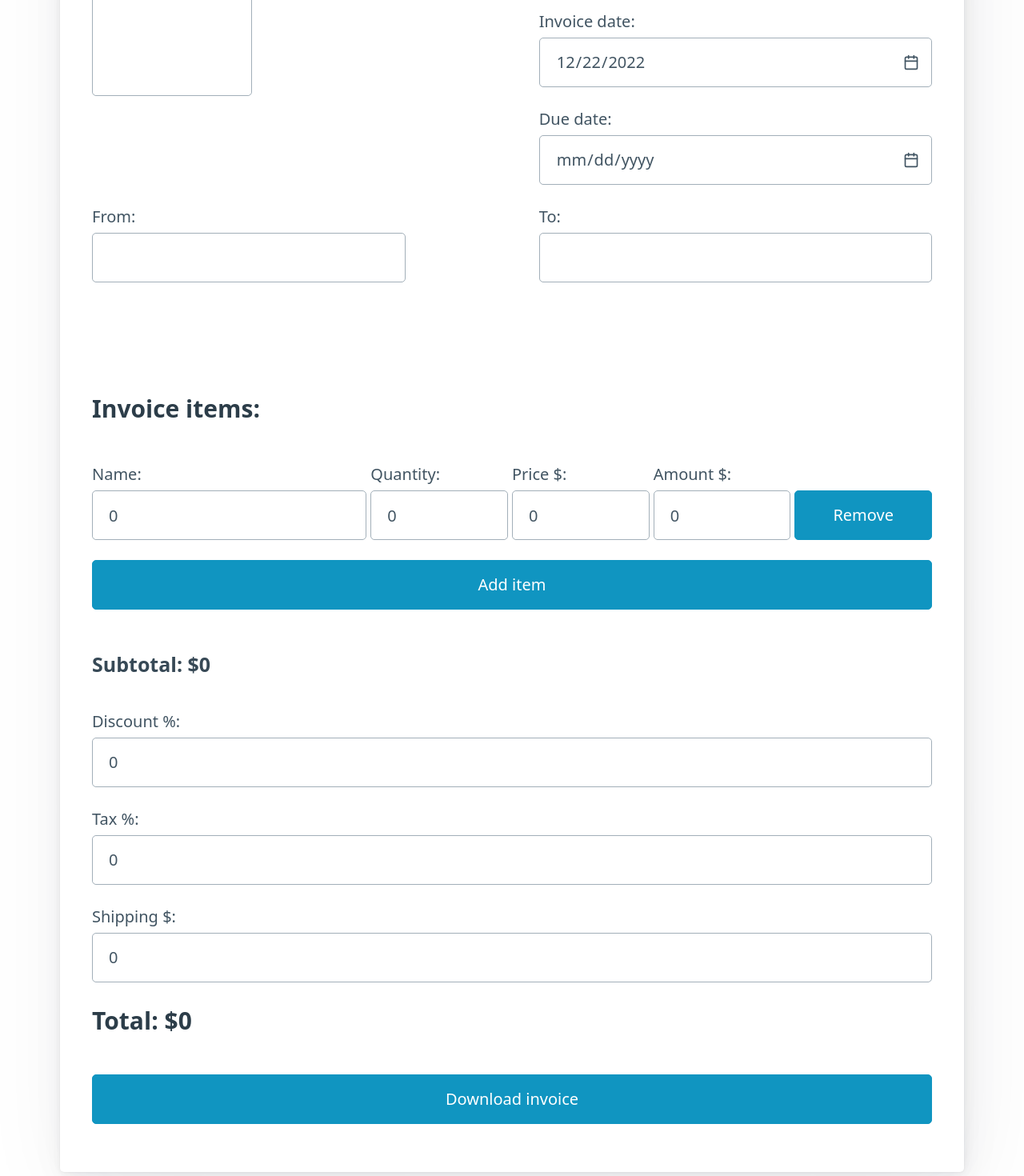
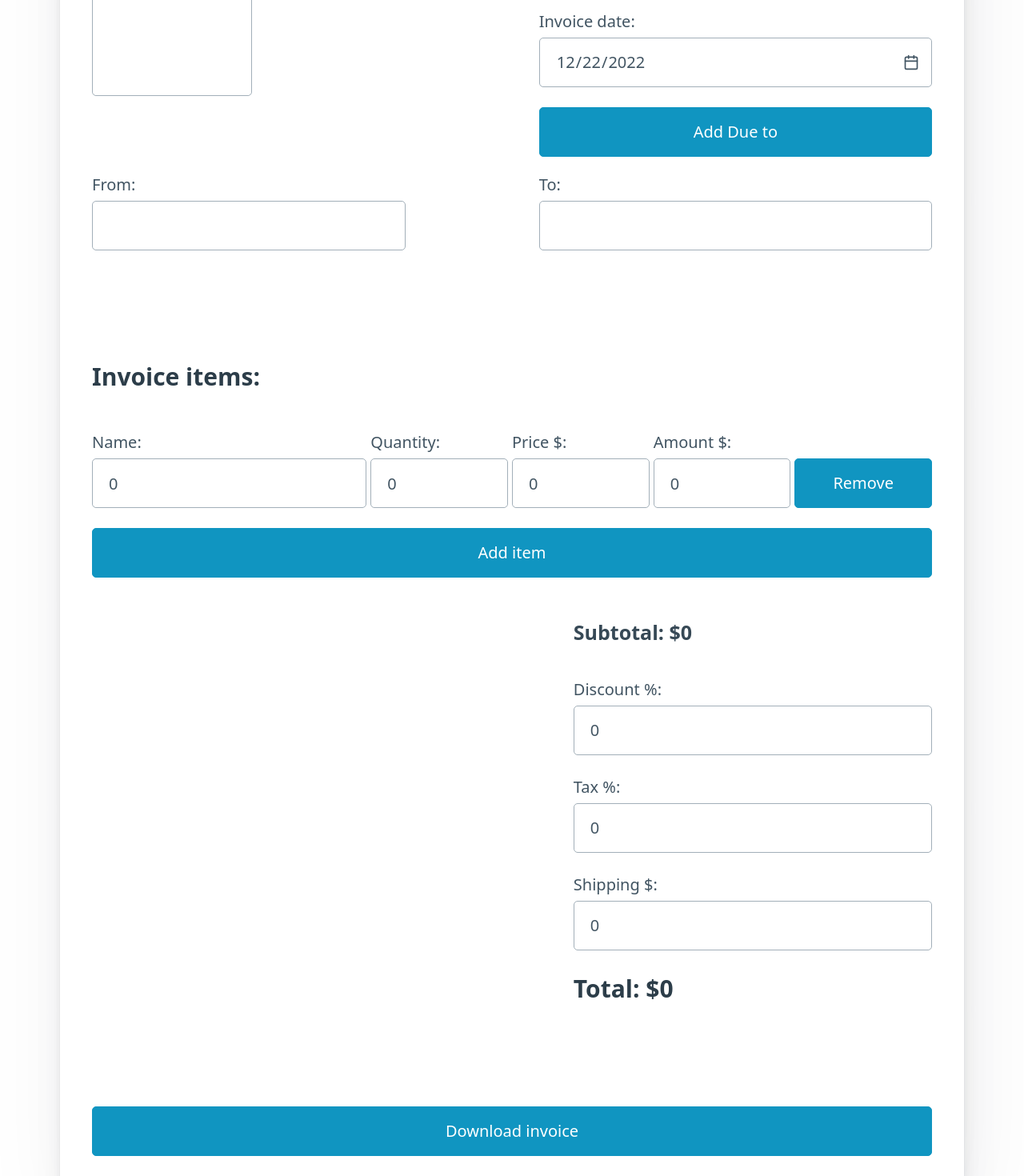
Before and after one commit to vshulya/invoice_app, a React (Create React App) app: page / in a window 1280 px wide. Shown: the part 260-1730 px from the top of the page at 80% size. Built offline with nearby package versions, Linux system fonts and the light colour scheme.

Commit message:
feat: additional label

```diff
--- a/src/components/InvoiceForm/InvoiceForm.tsx
+++ b/src/components/InvoiceForm/InvoiceForm.tsx
@@ -62,7 +62,7 @@ interface Props {
 const InvoiceApp: React.FC<Props> = (_props) => {
 	const [invoiceNumber, setInvoiceNumber] = useState<number>(1);
 	const [invoiceDate, setInvoiceDate] = useState(new Date());
-	const [invoiceDueDate, setInvoiceDueDate] = useState('');
+	const [invoiceDueDate, setInvoiceDueDate] = useState(new Date());
 	const [senderName, setSenderName] = useState('');
 	const [recipientName, setRecipientName] = useState('');
 	const [invoiceItems, setInvoiceItems] = useState<{ name: number, quantity: number, price: number }[]>([{ name: 0, quantity: 0, price: 0 }]);
@@ -74,6 +74,8 @@ const InvoiceApp: React.FC<Props> = (_props) => {
 	const [total, setTotal] = useState(0);
 
 	const [currency, setCurrency] = useState('$');
+
+	const [showDueDate, setShowDueDate] = useState(false);
 
 
 
@@ -122,7 +124,7 @@ const InvoiceApp: React.FC<Props> = (_props) => {
 	};
 
 	const handleInvoiceDueDateChange = (e: React.ChangeEvent<HTMLInputElement>) => {
-		setInvoiceDueDate(e.target.value);
+		setInvoiceDueDate(new Date(e.target.value));
 	};
 
 	const handleSenderNameChange = (e: React.ChangeEvent<HTMLInputElement>) => {
@@ -150,6 +152,11 @@ const InvoiceApp: React.FC<Props> = (_props) => {
 		setInvoiceItems(updatedItems);
 	};
 
+	const handleAddDueTo = () => {
+		setShowDueDate(true);
+	};
+
+
 	const handleDownload = () => {
 		const doc = new jsPDF();
 		doc.text(`Invoice #${invoiceNumber}`, 10, 10);
@@ -166,6 +173,11 @@ const InvoiceApp: React.FC<Props> = (_props) => {
 		doc.text(`subTotal: $${subtotal}`, 10, y);
 		doc.save(`invoice-${invoiceNumber}.pdf`);
 	};
+	let showDueDateButton = <button className="additional-label-button" type="button" onClick={handleAddDueTo}>Add Due to</button>;
+	let dueDate = (<label className="additional-label">
+	Due date:
+	<input type="date" value={invoiceDueDate.toISOString().substr(0, 10)} onChange={handleInvoiceDueDateChange} />
+	</label>);
 
 	return (
 		<main className='container'>
@@ -200,10 +212,7 @@ const InvoiceApp: React.FC<Props> = (_props) => {
 										Invoice date:
 										<input type="date" value={invoiceDate.toISOString().substr(0, 10)} onChange={handleInvoiceDateChange} />
 									</label>
-									<label>
-										Due date:
-										<input type="date" value={invoiceDueDate} onChange={handleInvoiceDueDateChange} />
-									</label>
+									{showDueDate ? dueDate : showDueDateButton}
 								</div>
 								<div>
 									<label>
@@ -232,7 +241,7 @@ const InvoiceApp: React.FC<Props> = (_props) => {
 								</label>
 								<label>
 									Amount <span>{currency}</span>:
-									<input type="text" value={item.price * item.quantity} readOnly/>
+									<input type="text" value={item.price * item.quantity} readOnly />
 								</label>
 								<label>
 									<button className='invoice__item-button' type="button" onClick={() => handleRemoveItem(index)}>Remove</button>
@@ -242,7 +251,8 @@ const InvoiceApp: React.FC<Props> = (_props) => {
 
 						<button type="button" onClick={handleAddItem}>Add item</button>
 						<br />
-
+						<section className='price'>
+							<div>
 								<h4>Subtotal: ${subtotal}</h4>
 								<label>
 									Discount %:
@@ -257,8 +267,9 @@ const InvoiceApp: React.FC<Props> = (_props) => {
 									<input type="number" value={shipping} onChange={handleShippingChange} />
 								</label>
 								<h3>Total: ${total}</h3>
+							</div>
+						</section>
 						<button type="button" onClick={handleDownload}>Download invoice</button>
-
 					</article>
 				</fieldset>
 			</form>
--- a/src/index.css
+++ b/src/index.css
@@ -49,3 +49,17 @@
 	height: calc(1rem * var(--line-height) + var(--form-element-spacing-vertical) * 2 + var(--border-width) * 2);
 	margin-top: calc(var(--spacing) * .25);
 }
+
+.price {
+	display: flex;
+	flex-direction: column;
+	align-items: flex-end;
+}
+
+/* .additional-label {
+	display: none;
+}
+
+.additional-label_opened {
+	display: block;
+}  */
```
Lines whose indentation alone changed are shown as unchanged.
